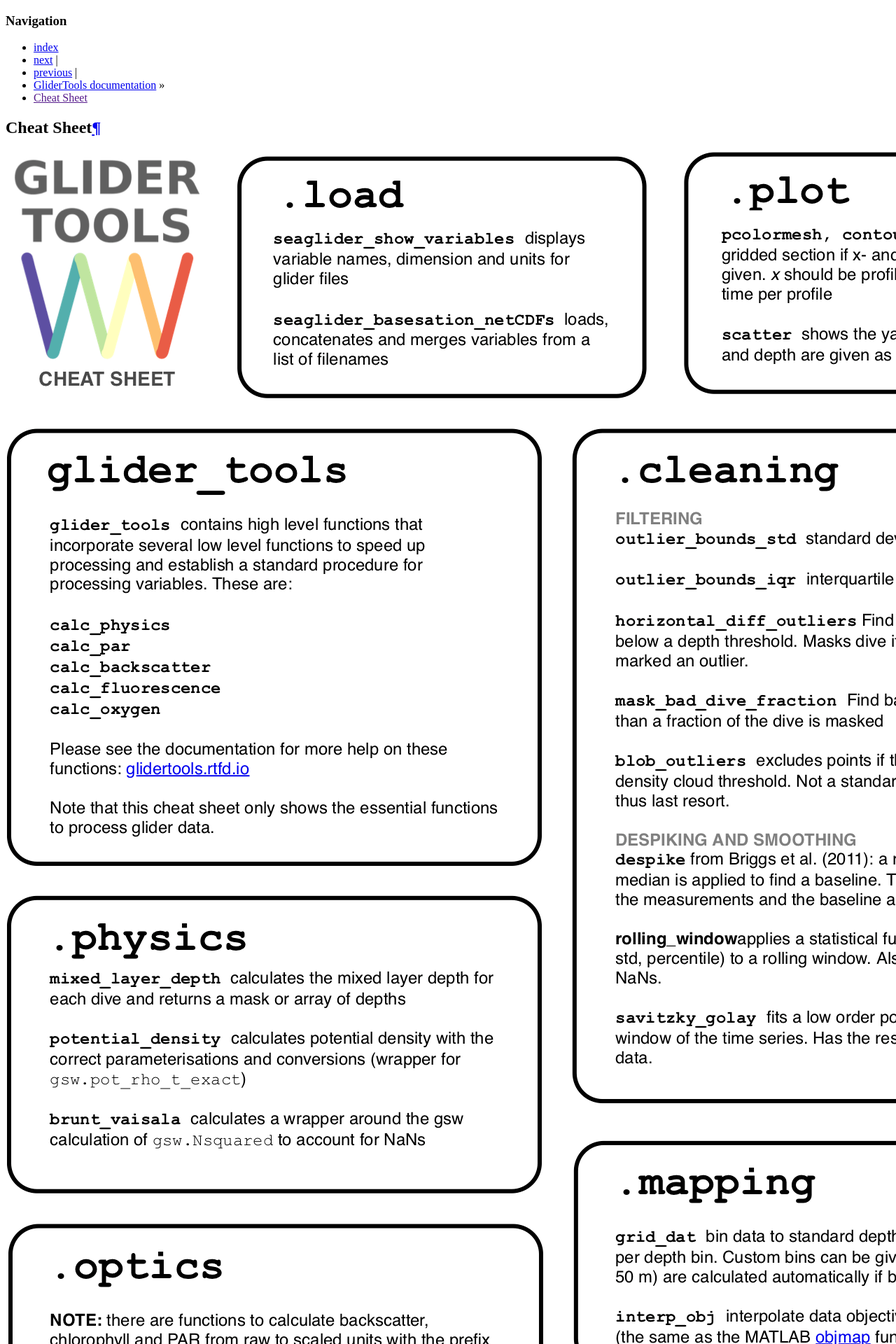
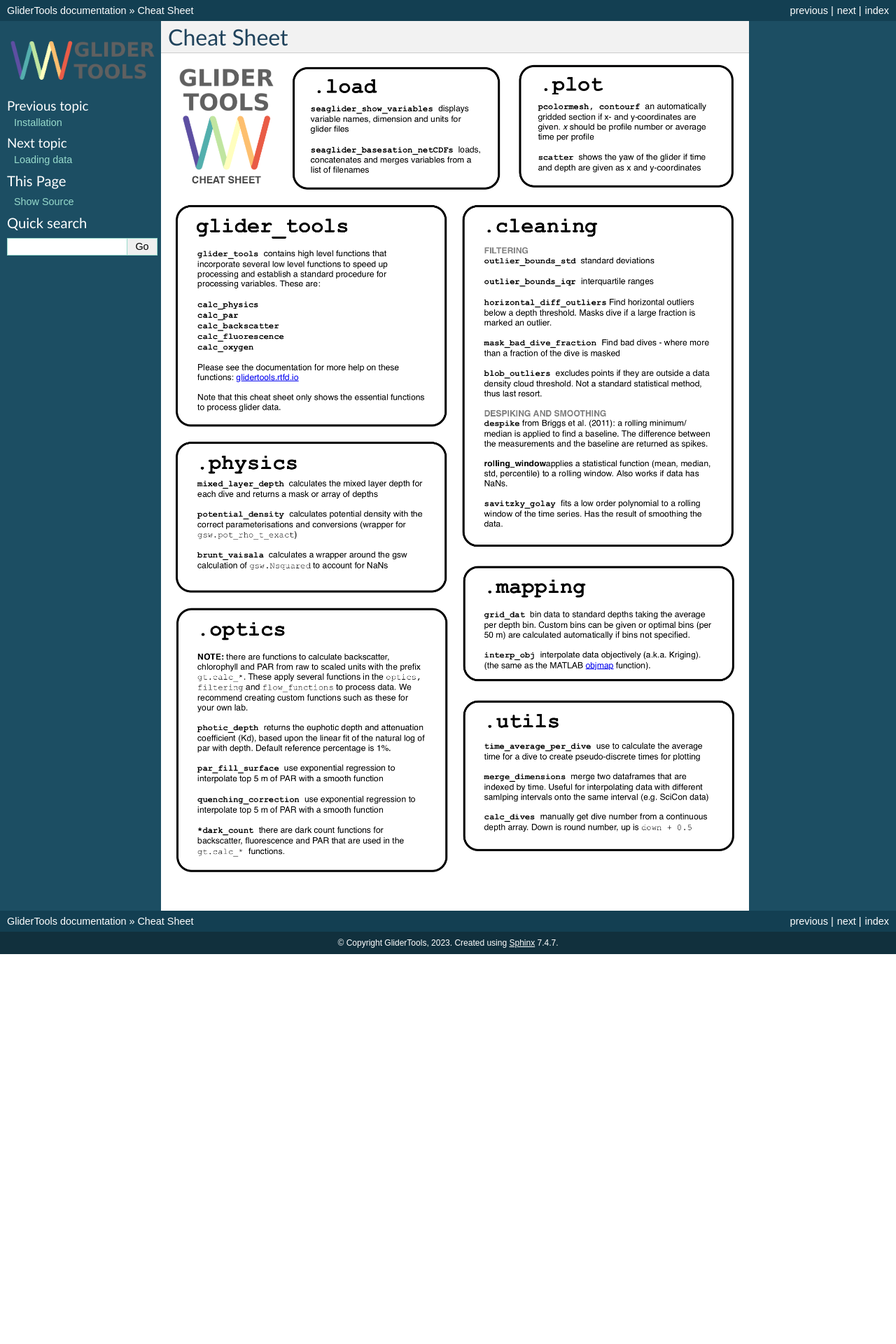
Before and after one commit to GliderToolsCommunity/GliderTools, a Sphinx documentation site: the page built from docs/cheatsheet.md, in a window 1280 px wide. Shown: the top 1920 px of the page at 70% size. Built offline with Sphinx 7.4.7, drawn with Linux system fonts in a browser that asks for light colours; after the commit the page ends 1363 px from its top, so only the background shows below that.

Commit message:
use classic css instead of custom

```diff
--- a/docs/conf.py
+++ b/docs/conf.py
@@ -155,12 +155,12 @@ html_logo = "img/logo_with_name.png"
 # Add any paths that contain custom static files (such as style sheets) here,
 # relative to this directory. They are copied after the builtin static files,
 # so a file named "default.css" will overwrite the builtin "default.css".
-html_static_path = ["static"]
+# html_static_path = ["static"]
 
 # custom CSS files
-html_context = {
-    "css_files": ["_static/css/custom.css"],
-}
+# html_context = {
+#    "css_files": ["_static/css/custom.css"],
+# }
 
 # Add any extra paths that contain custom files (such as robots.txt or
 # .htaccess) here, relative to this directory. These files are copied
```
